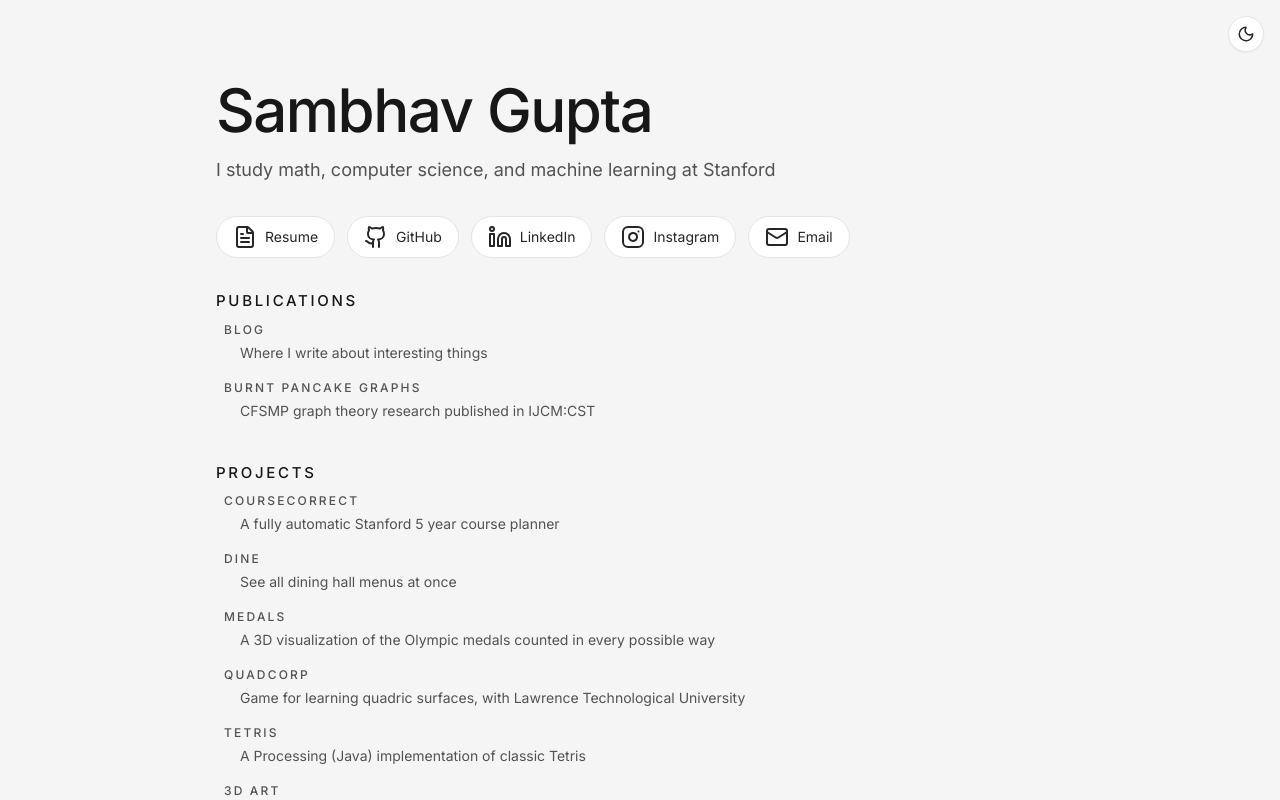
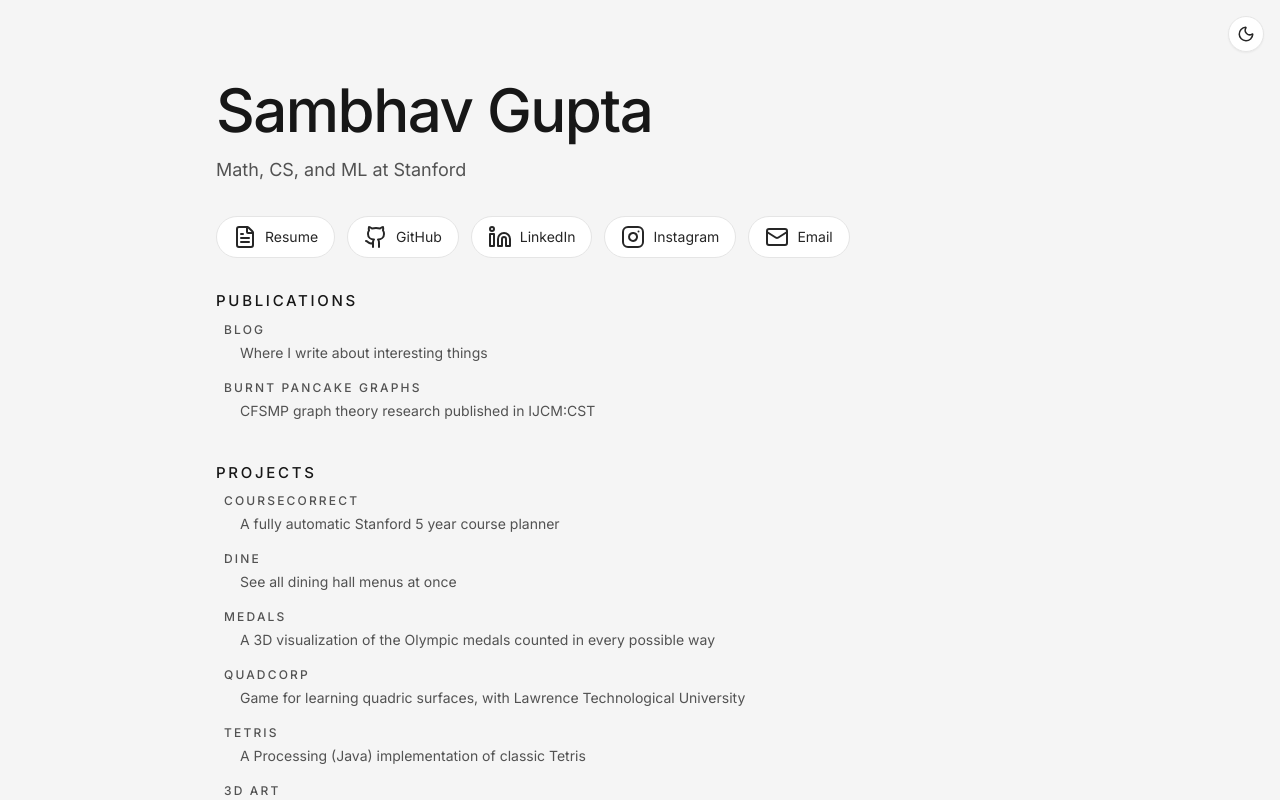
Before and after one commit to SambhavG/SambhavG.github.io, a SvelteKit app: page / in a window 1280 px wide. Shown: the top 800 px of the page. Built offline with nearby package versions, Linux system fonts and the light colour scheme; a web font is replaced by a local one.

Commit message:
Try fix build

```diff
--- a/src/routes/+layout.svelte
+++ b/src/routes/+layout.svelte
@@ -1,5 +1,5 @@
 <script>
-	import '../app.css';
+	import './app.css';
 	import { onMount } from 'svelte';
 	import { Sun, Moon } from 'lucide-svelte';
 
--- a/src/routes/+page.svelte
+++ b/src/routes/+page.svelte
@@ -107,7 +107,7 @@
 	<p
 		class="mt-4 max-w-2xl text-left text-base leading-relaxed text-neutral-600 dark:text-neutral-400 md:text-lg"
 	>
-		I study math, computer science, and machine learning at Stanford
+		Math, CS, and ML at Stanford
 	</p>
 
 	<div class="mt-8 flex flex-wrap items-center gap-3">
```
Also changed, not shown: src/routes/app.css (line endings or trailing spaces).
